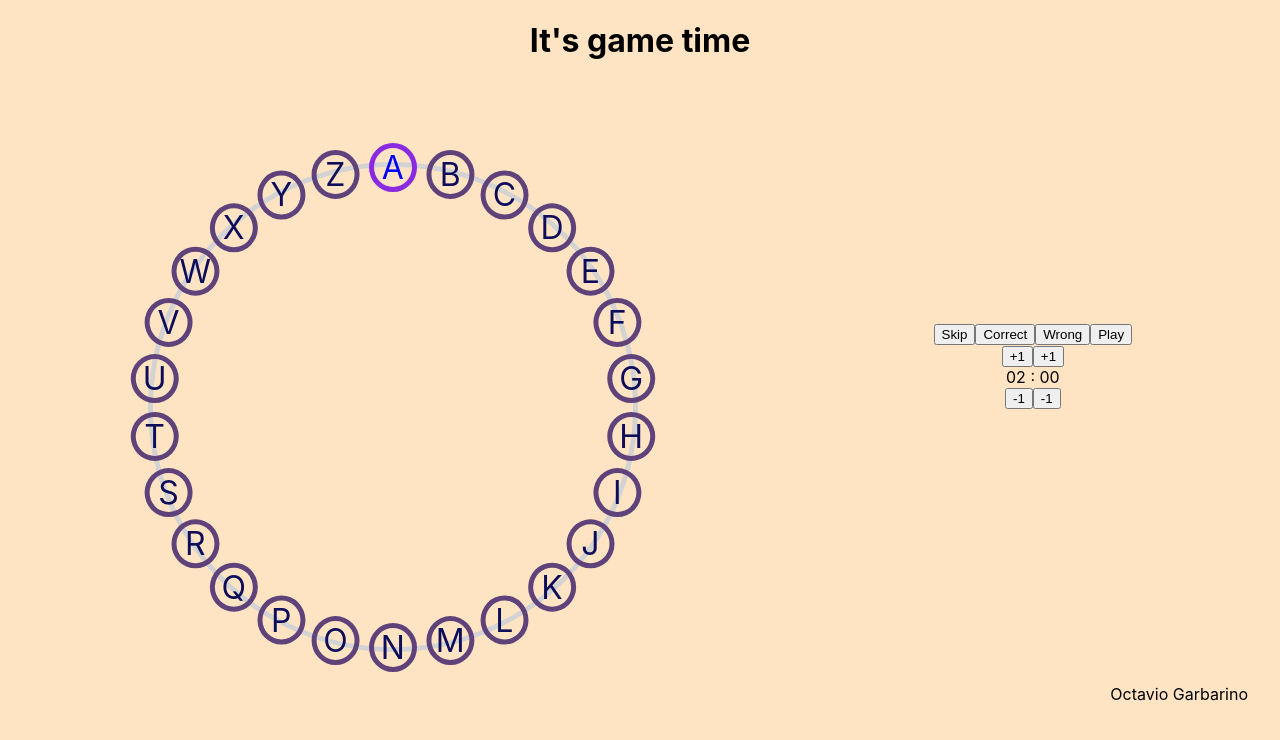
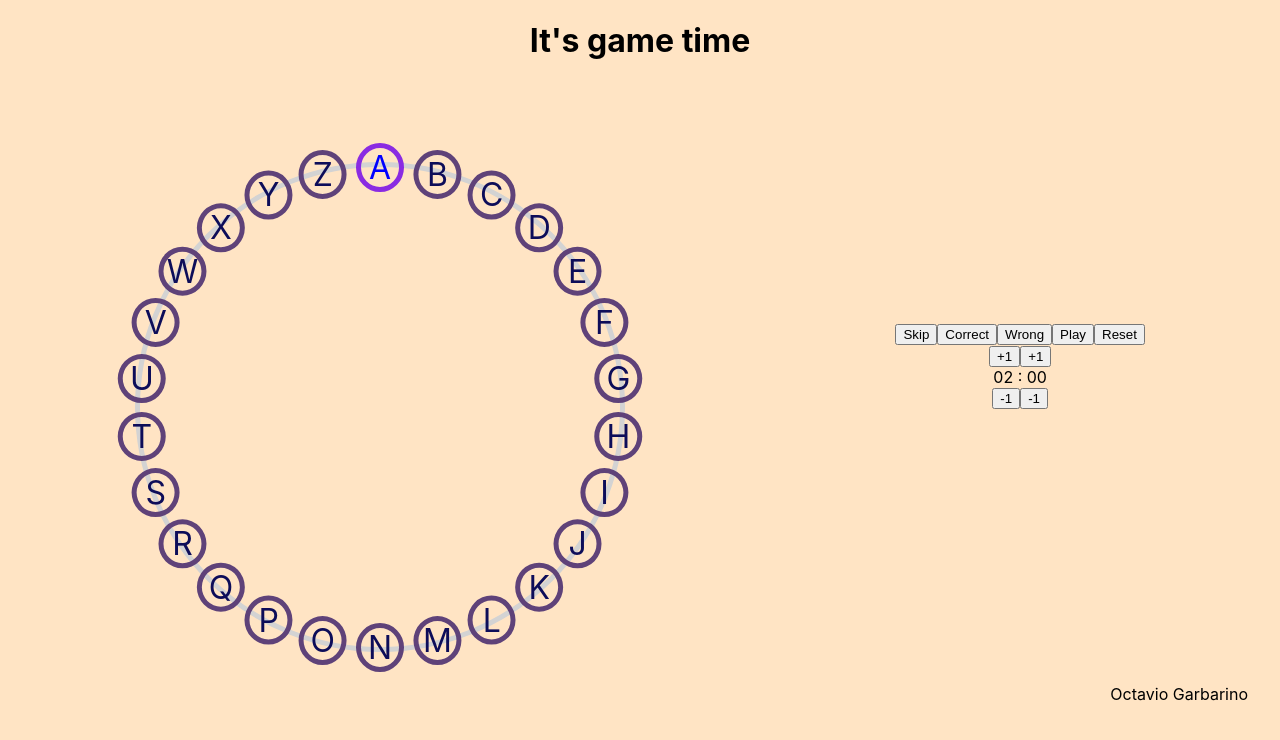
Before and after one commit to octaviogarbet/wheelgames-control, a React (Create React App) app: page / in a window 1280 px wide. Shown: the top 740 px of the page. Built offline with nearby package versions, Linux system fonts and the light colour scheme.

Commit message:
wheel reset done

```diff
--- a/src/components/control/index.jsx
+++ b/src/components/control/index.jsx
@@ -19,6 +19,10 @@ class Control extends Component {
     this.props.onWrong();
   }
 
+  handleReset = () => {
+    this.props.onReset();
+  }
+
   render() {
     return (
       <div className="control-pannel">
@@ -26,6 +30,7 @@ class Control extends Component {
         <button className="correct" onClick={this.handleCorrect}>Correct</button>
         <button className="wrong" onClick={this.handleWrong}>Wrong</button>
         <button className="stop-play" onClick={this.handlePlayStop}>{this.props.running ? "Stop" : "Play" }</button>
+        <button className="reset" onClick={this.handleReset}>Reset</button>
       </div>
     );
   }
--- a/src/components/game/index.jsx
+++ b/src/components/game/index.jsx
@@ -6,15 +6,23 @@ import './game.scss';
 
 class Game extends Component {
   letters = ['A', 'B', 'C', 'D', 'E', 'F', 'G', 'H', 'I', 'J', 'K', 'L', 'M', 'N', 'O', 'P', 'Q', 'R', 'S', 'T', 'U', 'V', 'W', 'X', 'Y', 'Z'];
-
+  initialList;
   constructor(props) {
     super(props);
-    const listItems = this.letters.map((letter) => ({label: letter, state: 'initial'}));
+    this.initialList = this.letters.map((letter) => ({label: letter, state: 'initial'}));
     this.state = {
       running: false,
       activeIndex: 0,
-      items: listItems
+      items: this.initialList
     };
+  }
+
+  initWheel = () => {
+    this.setState({
+      running: false,
+      activeIndex: 0,
+      items: this.initialList
+    });
   }
 
   findByStateFrom = (items, state, index) => {
@@ -81,7 +89,7 @@ class Game extends Component {
           <Wheel letters={this.state.items} active={this.letters[this.state.activeIndex]}/>
         </div>
         <div className="game-pad">
-          <Control running={this.state.running} onPlayStopChange={this.handlePlayStopChange}
+          <Control running={this.state.running} onPlayStopChange={this.handlePlayStopChange} onReset={this.initWheel}
            onSkip={this.handleSkip} onCorrect={this.handleCorrect} onWrong={this.handleWrong}/>
           <Timer running={this.state.running}/>
         </div>
```
